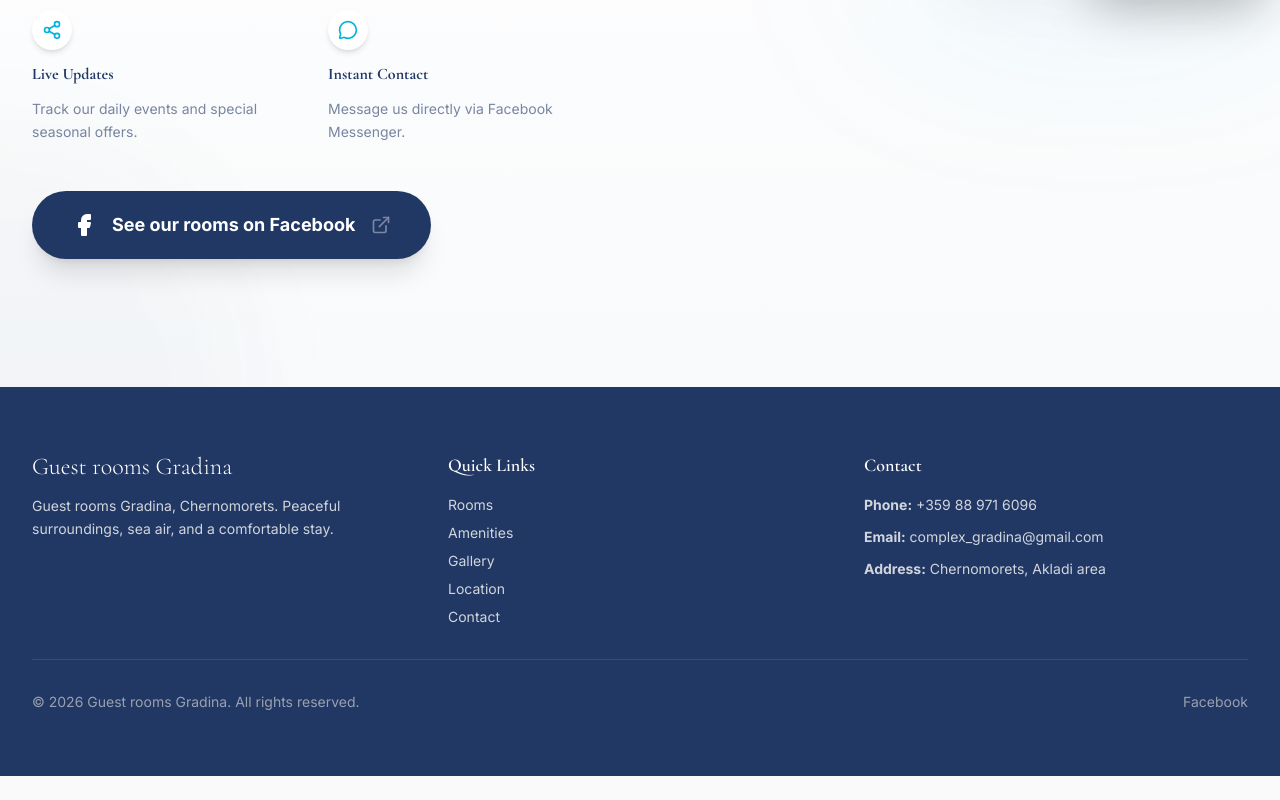
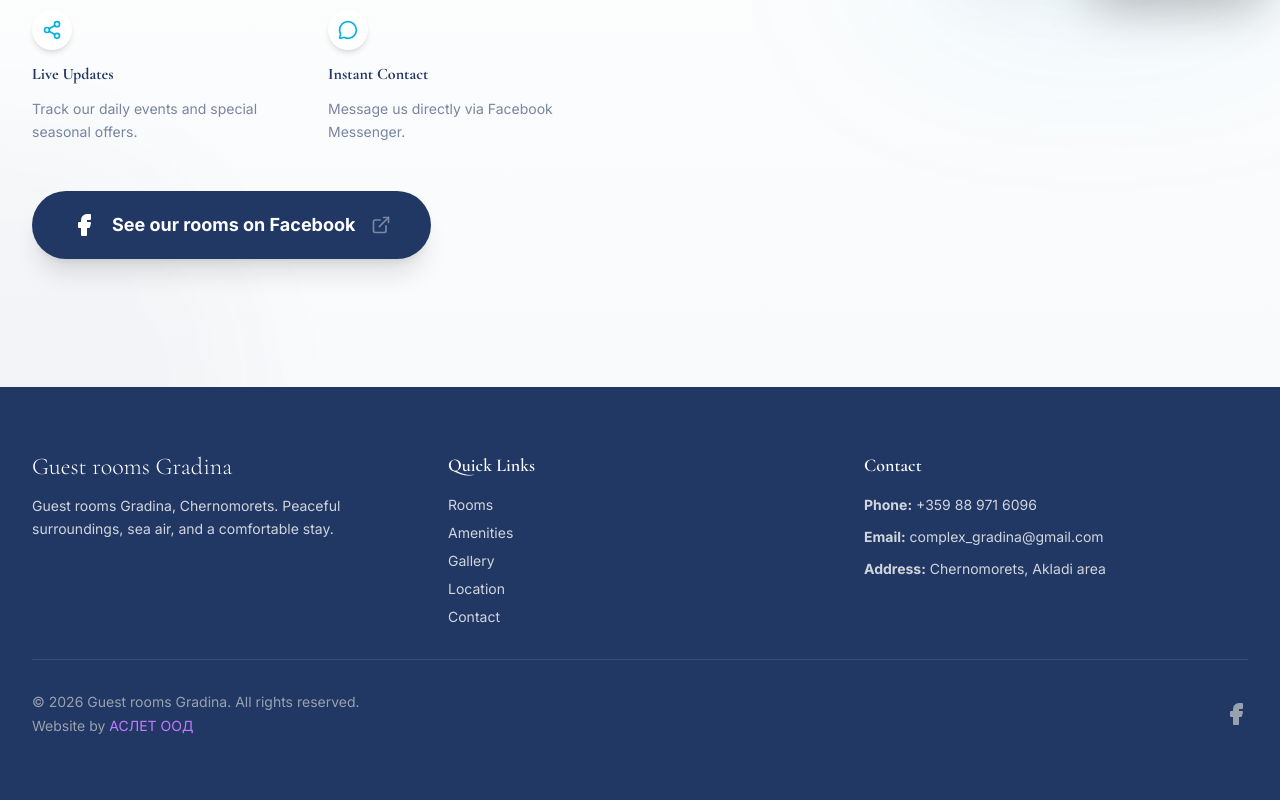
Before and after one commit to LayrissHR/complex_gradina, a Next.js app: page /en in a window 1280 px wide. Shown: the part 8707-9507 px from the top of the page. Before the commit the page ends 9483 px from the top, so only its background shows below. Built offline with nearby package versions, Linux system fonts and the light colour scheme.

Commit message:
feat: update footer with Facebook icon and ASLET credit

```diff
--- a/components/footer.tsx
+++ b/components/footer.tsx
@@ -1,6 +1,8 @@
 "use client";
 
 import Link from "next/link";
+import { Facebook } from "lucide-react";
+import { useEffect, useState } from "react";
 
 interface FooterProps {
   dict: {
@@ -14,7 +16,11 @@ interface FooterProps {
 }
 
 export default function Footer({ dict, locale }: FooterProps) {
-  const currentYear = new Date().getFullYear();
+  const [currentYear, setCurrentYear] = useState(2026);
+
+  useEffect(() => {
+    setCurrentYear(new Date().getFullYear());
+  }, []);
 
   return (
     <footer className="bg-navy text-white py-12 md:py-16">
@@ -159,17 +165,35 @@ export default function Footer({ dict, locale }: FooterProps) {
         {/* Divider */}
         <div className="border-t border-white/10 pt-8">
           <div className="flex flex-col md:flex-row justify-between items-center text-sm text-gray-400">
-            <p>
-              &copy; {currentYear} {dict.about_title}. {dict.rights}
-            </p>
+            <div className="text-center md:text-left space-y-1">
+              <p>
+                &copy; {currentYear} {dict.about_title}. {dict.rights}
+              </p>
+              <p>
+                {locale === "bg"
+                  ? "Сайтът е изработен от "
+                  : locale === "ru"
+                    ? "Сайт разработан компанией "
+                    : "Website by "}
+                <a
+                  href="https://aslet.net"
+                  target="_blank"
+                  rel="noopener noreferrer"
+                  className="text-purple-400 hover:text-purple-300 transition-colors"
+                >
+                  АСЛЕТ ООД
+                </a>
+              </p>
+            </div>
             <div className="flex gap-6 mt-4 md:mt-0">
               <a
                 href="https://www.facebook.com/KompleksGradina/"
                 target="_blank"
                 rel="noopener noreferrer"
+                aria-label="Facebook"
                 className="hover:text-ocean transition-colors"
               >
-                Facebook
+                <Facebook className="h-6 w-6 fill-current" aria-hidden="true" />
               </a>
             </div>
           </div>
```
Also changed, not shown: 1 other file (tests, documents, lock files or other folders).
